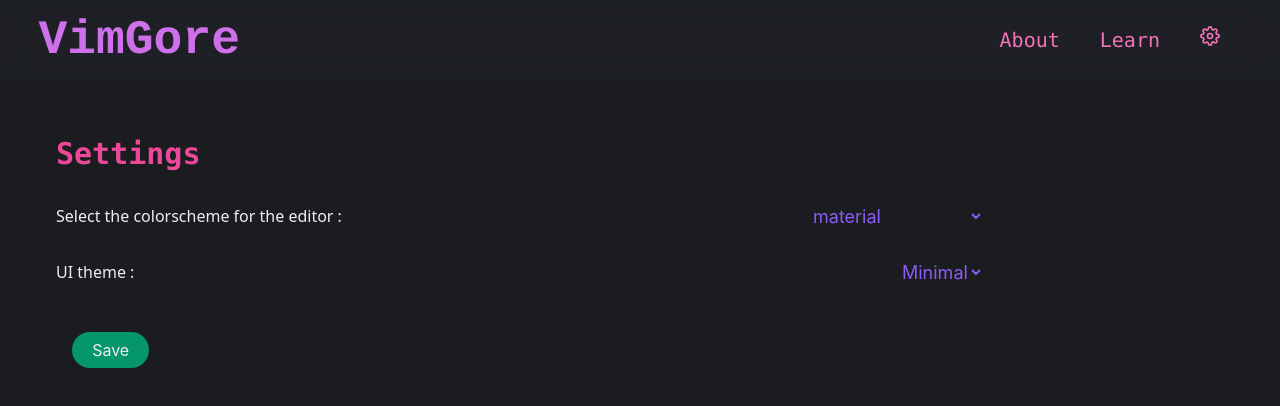
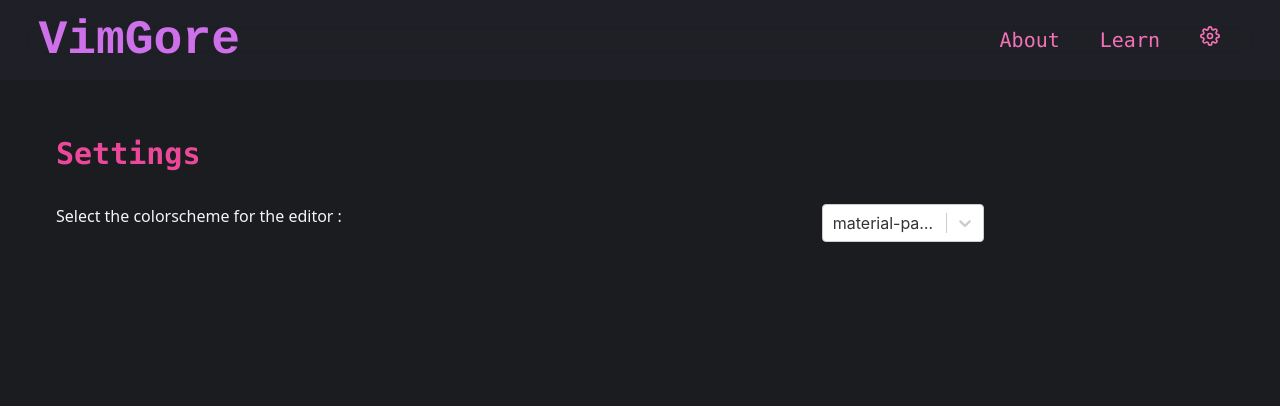
Before and after one commit to ps173/VimGore, a Next.js app in the folder client/: page /settings in a window 1280 px wide. Shown: the top 406 px of the page. Built offline with nearby package versions, Linux system fonts and the light colour scheme.

Commit message:
Setting system

```diff
--- a/client/components/editor.jsx
+++ b/client/components/editor.jsx
@@ -1,17 +1,23 @@
-import React, { Component, useState } from "react";
+import React, { useState } from "react";
 import { UnControlled as CodeMirror } from "react-codemirror2";
+import useGetTheme from "../hooks/useGetTheme";
 import "codemirror/lib/codemirror.css";
 import "codemirror/theme/hopscotch.css";
 import "codemirror/theme/material.css";
 import "codemirror/theme/gruvbox-dark.css";
+import "codemirror/theme/solarized.css";
 import "codemirror/theme/material-palenight.css";
+import "codemirror/theme/dracula.css";
+import "codemirror/theme/darcula.css";
+import "codemirror/theme/the-matrix.css";
 // ignore-eslint
 import "codemirror/keymap/vim";
 import "codemirror/mode/javascript/javascript";
 
 const VimEditor = ({ value, setValue, setKeystrokes, keystrokes }) => {
  const [vimode, setVimode] = useState("Normal");
-  const [cursorpos, setCursorpos] = useState({ x: 0, y: 0 });
+ // const [cursorpos, setCursorpos] = useState({ x: 0, y: 0 });
+ const localtheme = useGetTheme();
 
  const handleVimode = (editor) => {
   if (
@@ -33,17 +39,19 @@ const VimEditor = ({ value, setValue, setKeystrokes, keystrokes }) => {
   setKeystrokes((prev) => prev + 1);
  };
 
+ const option = {
+  theme: localtheme, // retrieve from localStorage if the theme exists
+  mode: "javascript",
+  lineNumbers: true,
+  keyMap: "vim",
+ };
+
  return (
   <div className="col-span-2">
    <CodeMirror
     className="m-4 rounded-xl"
     value={value}
-        options={{
-          theme: "material-palenight",
-          mode: "javascript",
-          lineNumbers: true,
-          keyMap: "vim",
-        }}
+    options={option}
     onChange={() => {
      handleKeyStrokes();
     }}
@@ -52,7 +60,9 @@ const VimEditor = ({ value, setValue, setKeystrokes, keystrokes }) => {
      handleKeyStrokes();
     }}
    />
-      <div className="m-4 p-2 flex flex-row justify-around align-middle  bg-gradient-to-r from-gray-800 via-indigo-800 to-indigo-900  rounded-md">
+   <div
+    className="m-4 p-2 flex flex-row justify-around align-middle  bg-gradient-to-r from-gray-800 via-indigo-800 to-indigo-900  rounded-md"
+   >
     <div className="text-xl px-5 font-bold text-red-500">{vimode}</div>
     <div className="text-xl px-5 font-bold text-green-500">
      Keystrokes : {keystrokes}
--- a/client/components/infoarea.jsx
+++ b/client/components/infoarea.jsx
@@ -30,7 +30,9 @@ Info.Title = ({ children }) => {
 
 Info.Text = ({ children }) => {
  return (
-    <div className="font-sans font-normal w-full text-base ">{children}</div>
+  <div className="font-sans font-normal w-full text-base text-gray-100 ">
+   {children}
+  </div>
  );
 };
 
--- a/client/components/settingComponents.jsx
+++ b/client/components/settingComponents.jsx
@@ -10,29 +10,11 @@ settingsComponents.FlexContainer = ({ children }) => {
  return <div className="flex flex-row my-8">{children}</div>;
 };
 
-// FIXME: dunno if this clean or not but maybe hard to read so
-settingsComponents.Select = ({ array, selected, restprops }) => {
-  return (
-    <select
-      {...restprops}
-      className="select-auto text-purple-500 text-lg bg-transparent"
-      name="Selection"
-      id={"select-" + Math.random() * 100}
-    >
-      {array.map((value) => (
-        <option id="value" key={value}>
-          {value}
-        </option>
-      ))}
-    </select>
-  );
-};
-
 settingsComponents.SaveButton = ({ restprops }) => {
  return (
   <div>
    <button
-        className="bg-green-600 m-4 rounded-full h-9 w-1/12 hover:bg-green-800"
+    className="bg-green-600 m-4 rounded-full text-white h-9 w-1/12 hover:bg-green-800"
     {...restprops}
    >
     Save
--- a/client/containers/SettingsContainer.jsx
+++ b/client/containers/SettingsContainer.jsx
@@ -1,37 +1,49 @@
 import settingsComponents from "../components/settingComponents";
 import Info from "../components/infoarea";
+import Select from "react-select";
+import { toast, ToastContainer } from "react-toastify";
+import "react-toastify/dist/ReactToastify.css";
 
 const SettingsContainer = () => {
+ const notify = (val) => toast(`Changed to ${val}`);
+
  const colorthemearray = [
-    "material",
-    "material-palenight",
-    "hopscotch",
-    "gruvbox-dark",
+  { value: "hopscotch", label: "hopscotch" },
+  { value: "material-palenight", label: "material-palenight" },
+  { value: "gruvbox-dark", label: "gruvbox-dark" },
+  { value: "material", label: "material" },
+  { value: "the-matrix", label: "the-matrix" },
+  { value: "dracula", label: "dracula" },
+  { value: "darcula", label: "darcula" },
+  { value: "solarized", label: "solarized" },
  ];
 
-  const uioptions = ["Minimal", "Normal", "Info"];
+ // TODO: Make a global handle function to store and set the values
+ const changeThemeHandler = (value) => {
+  // Saving to local storage
+  localStorage.setItem("default-theme", value);
+  notify(value);
+ };
 
  return (
   <div>
    <settingsComponents.Container>
-        <Info.MonoTitle>Settings </Info.MonoTitle>
+    <Info.MonoTitle>Settings</Info.MonoTitle>
     <settingsComponents.FlexContainer>
-          <Info.Text>Select the colorscheme for the editor : </Info.Text>
-          <settingsComponents.Select
-            array={colorthemearray}
-            selected={colorthemearray[1]}
+     <Info.Text>Select the colorscheme for the editor :</Info.Text>
+     <Select
+      name="colortheme-selection"
+      menuPlacement="auto"
+      menuPosition="fixed"
+      defaultValue={colorthemearray[1]}
+      options={colorthemearray}
+      onChange={({ value }) => changeThemeHandler(value)}
      />
     </settingsComponents.FlexContainer>
-        <settingsComponents.FlexContainer>
-          <Info.Text>UI theme : </Info.Text>
-          <settingsComponents.Select
-            array={uioptions}
-            selected={colorthemearray[1]}
+   </settingsComponents.Container>
+   <ToastContainer
+    theme="dark"
    />
-        </settingsComponents.FlexContainer>
-
-        <settingsComponents.SaveButton />
-      </settingsComponents.Container>
   </div>
  );
 };
--- /dev/null
+++ b/client/hooks/useGetTheme.js
@@ -0,0 +1,12 @@
+const useGetTheme = () => {
+ let theme;
+ if (localStorage.getItem("default-theme")) {
+  theme = localStorage.getItem("default-theme");
+ } else {
+  theme = "material-palenight";
+ }
+
+ return theme;
+};
+
+export default useGetTheme;
--- a/client/package.json
+++ b/client/package.json
@@ -11,11 +11,13 @@
   "dependencies": {
     "codemirror": "^5.63.0",
     "css-loader": "^6.3.0",
-    "next": "^10.0.4",
+    "next": "^11.1.2",
     "react": "17.0.2",
     "react-codemirror2": "^7.2.1",
     "react-dom": "17.0.2",
-    "react-icons": "^4.2.0"
+    "react-icons": "^4.2.0",
+    "react-select": "^5.0.0",
+    "react-toastify": "^8.0.3"
   },
   "devDependencies": {
     "autoprefixer": "^10.3.5",
--- a/client/styles/globals.css
+++ b/client/styles/globals.css
@@ -12,7 +12,7 @@ body {
   box-sizing: border-box;
   overflow-x: hidden;
   background-color: #1b1c1f;
-  color: #efeeef;
+  /* color: #efeeef; */
 }
 
 a {
```
Also changed, not shown: 1 other file (tests, documents, lock files or other folders). Lines whose indentation alone changed are shown as unchanged.
